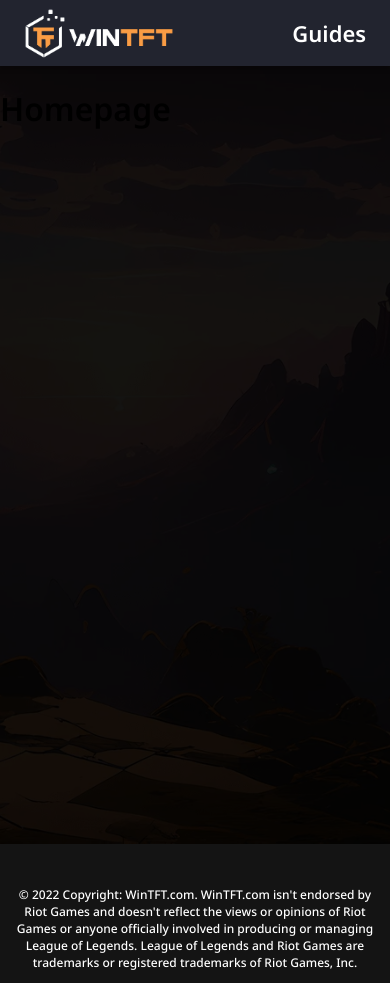
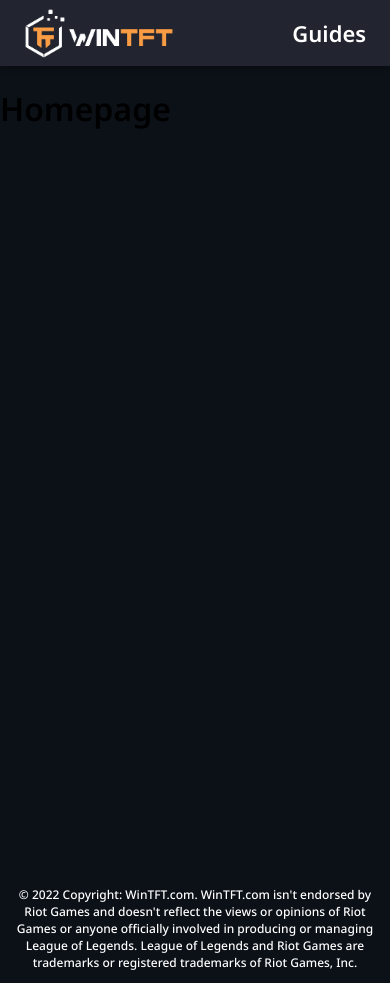
Before and after one commit to Wenoc/wintft-next, a Next.js app: page / in a window 390 px wide. Built offline with nearby package versions, Linux system fonts and the light colour scheme.

Commit message:
mobile bgj

```diff
--- a/styles/globals.css
+++ b/styles/globals.css
@@ -51,7 +51,7 @@
 
 @media (max-width: 767px){
   :root{
-    background-attachment: initial;
+    background: rgb(12, 17, 24);
   }
 }
 
```
